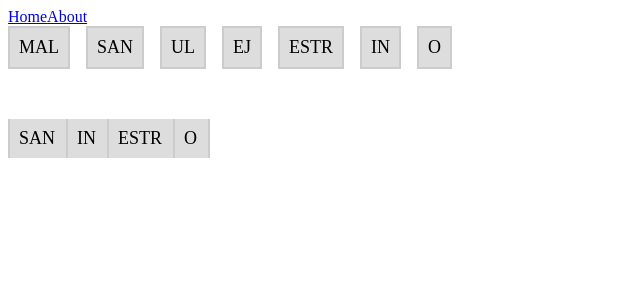
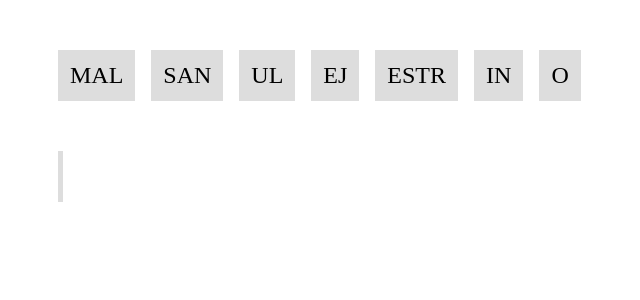
Before and after one commit to etuardu/vortopuzlo, a Vue app: page / in a window 1280 px wide. Shown: the top 300 px of the page, without its empty margins (0-640 px from the left). Built offline with nearby package versions, Linux system fonts and the light colour scheme.

Commit message:
Better styling

```diff
--- a/src/App.vue
+++ b/src/App.vue
@@ -2,12 +2,14 @@
 import { RouterLink, RouterView } from 'vue-router'
 </script>
 <template>
+  <!--
   <header>
     <nav>
       <RouterLink to="/">Home</RouterLink>
       <RouterLink to="/about">About</RouterLink>
     </nav>
   </header>
+  -->
   <main>
     <RouterView />
   </main>
--- a/src/views/HomeView.vue
+++ b/src/views/HomeView.vue
@@ -30,6 +30,7 @@
 <script>
 export default {
   data() { return {
+    current_drag_tile: null,
     tiles: [
       { value: 'mal', eo: 'kontraŭo' },
       { value: 'san', eo: 'medicina bonfarto' },
@@ -40,10 +41,6 @@ export default {
       { value: 'o', eo: 'substantivo' },
     ],
     fridge: [
-      { value: 'san', eo: 'medicina bonfarto' },
-      { value: 'in', eo: 'naskipova genro' },
-      { value: 'estr', eo: 'ĉefo' },
-      { value: 'o', eo: 'substantivo' },
     ],
   }},
   mounted() {
@@ -54,6 +51,7 @@ export default {
     fridge_el.addEventListener('dragenter', e => {
       const tile_el = e.target.closest('.tile')
       if (!tile_el) return
+      if (tile_el === that.current_drag_tile) return
       tile_el.classList.add('over')
     })
     fridge_el.addEventListener('dragleave', e => {
@@ -68,6 +66,8 @@ export default {
     fridge_el.addEventListener('dragstart', e => {
       const tile_el = e.target.closest('.tile')
       if (!tile_el) return
+      that.current_drag_tile = tile_el
+      console.log(that.current_drag_tile)
       tile_el.classList.add('invisible')
       e.dataTransfer.dropEffect = "move"
       e.dataTransfer.setData("text", JSON.stringify({
@@ -77,6 +77,7 @@ export default {
     })
 
     fridge_el.addEventListener('dragend', e => {
+      that.current_drag_tile = null
       const tile_el = e.target.closest('.tile')
       if (!tile_el) return
       tile_el.classList.remove('invisible')
@@ -168,23 +169,26 @@ export default {
   padding: .5em .5em;
   display: inline-block;
   text-transform: uppercase;
-  font-size: 18px;
-  background-color: #dddddd;
-  border: 2px solid #cccccc;
+  font-size: 24px;
+  background-color: #ddd;
 }
 .word-tile[data-ghost='true'] {
   background-color: transparent;
   border-color: transparent;
-  border-left-color: #cccccc;
+  border-left-color: #fff;
   width: 3em;
+}
+.word-tile[data-ghost='true']:first-child {
+  border-left-color: #ddd;
 }
 .word-tile {
   border-top: 0;
   border-bottom: 0;
-  border-right: 2px solid transparent;
+  border-right: 5px solid transparent;
+  border-left: 5px solid #fff;
 }
 .word-tile.over {
-  border-left: 2px solid black;
+  border-left: 5px solid black !important;
 }
 .invisible {
   opacity: .25;
@@ -196,4 +200,7 @@ export default {
 .fridge {
   margin-top: 50px;
 }
+.cupboard, .fridge {
+  margin: 50px;
+}
 </style>
```
